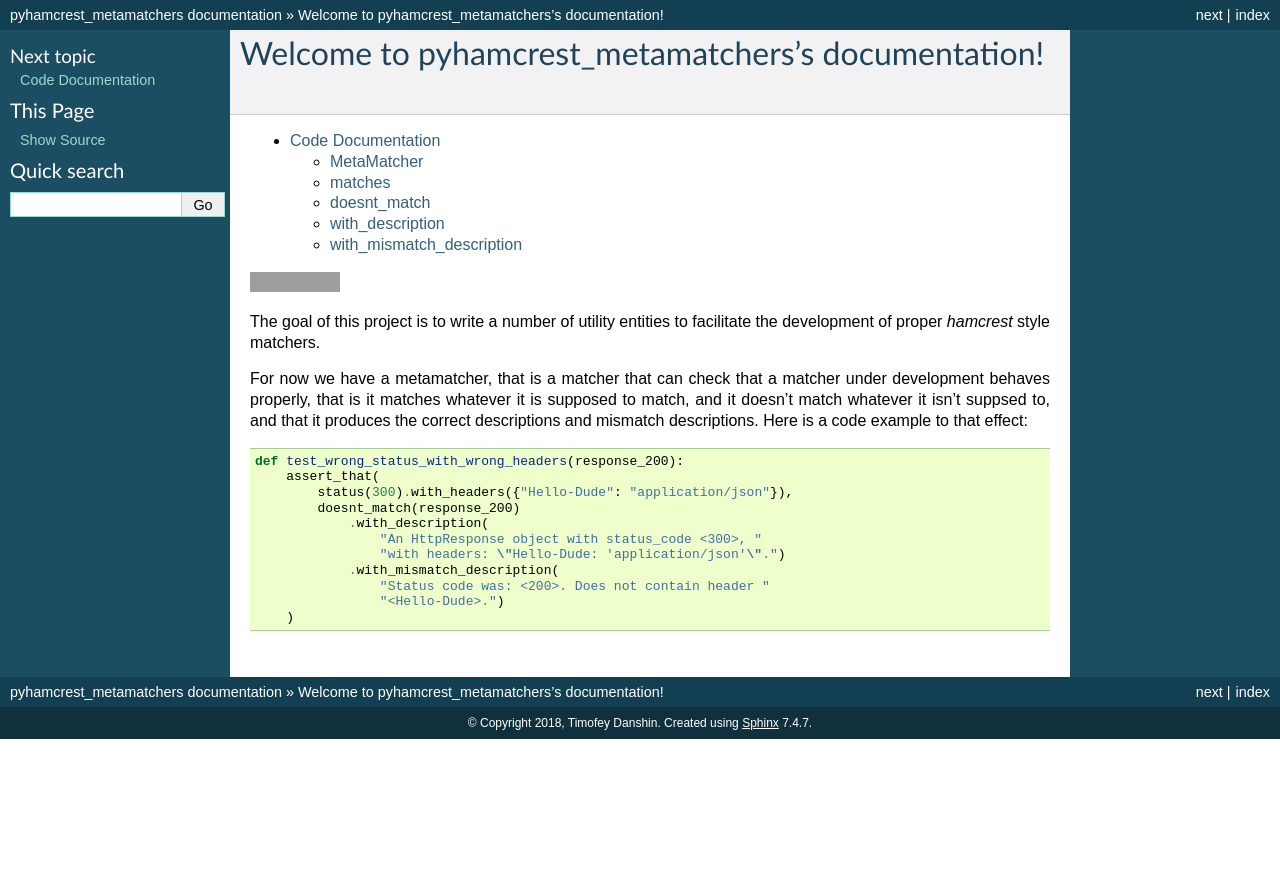
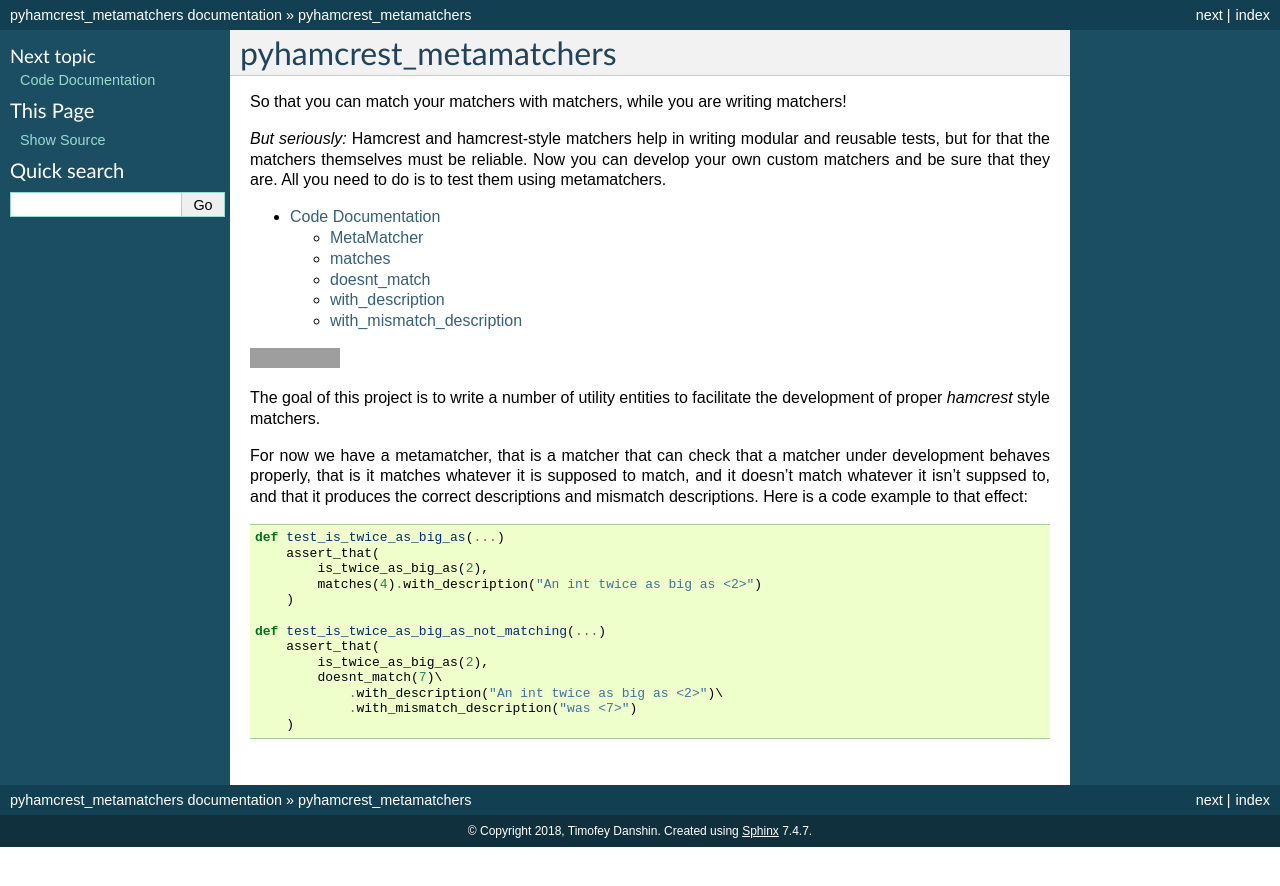
Before and after one commit to ibolit/pyhamcrest_metamatchers, a Sphinx documentation site: the page built from docs/source/index.rst, in a window 1280 px wide. Shown: the top 886 px of the page. Built offline with Sphinx 7.4.7, drawn with Linux system fonts in a browser that asks for light colours; grey boxes are pictures that could not be loaded.

Commit message:
A better index page.

```diff
--- a/docs/source/index.rst
+++ b/docs/source/index.rst
@@ -3,8 +3,16 @@
    You can adapt this file completely to your liking, but it should at least
    contain the root `toctree` directive.
 
-Welcome to pyhamcrest_metamatchers's documentation!
+pyhamcrest_metamatchers
 ===================================================
+
+So that you can match your matchers with matchers, while you are writing matchers!
+
+*But seriously:* Hamcrest and hamcrest-style matchers help in writing modular
+and reusable tests, but for that the matchers themselves must be reliable.
+Now you can develop your own custom matchers and be sure that they are.
+All you need to do is to test them using metamatchers.
+
 
 .. toctree::
    documentation
@@ -21,14 +29,16 @@ that it produces the correct descriptions and mismatch descriptions. Here is a c
 
 .. code-block:: python
 
-    def test_wrong_status_with_wrong_headers(response_200):
-        assert_that(
-            status(300).with_headers({"Hello-Dude": "application/json"}),
-            doesnt_match(response_200)
-                .with_description(
-                    "An HttpResponse object with status_code <300>, "
-                    "with headers: \"Hello-Dude: 'application/json'\".")
-                .with_mismatch_description(
-                    "Status code was: <200>. Does not contain header "
-                    "<Hello-Dude>.")
-        )
+     def test_is_twice_as_big_as(...)
+         assert_that(
+             is_twice_as_big_as(2),
+             matches(4).with_description("An int twice as big as <2>")
+         )
+
+     def test_is_twice_as_big_as_not_matching(...)
+         assert_that(
+             is_twice_as_big_as(2),
+             doesnt_match(7)\
+                 .with_description("An int twice as big as <2>")\
+                 .with_mismatch_description("was <7>")
+         )
```
